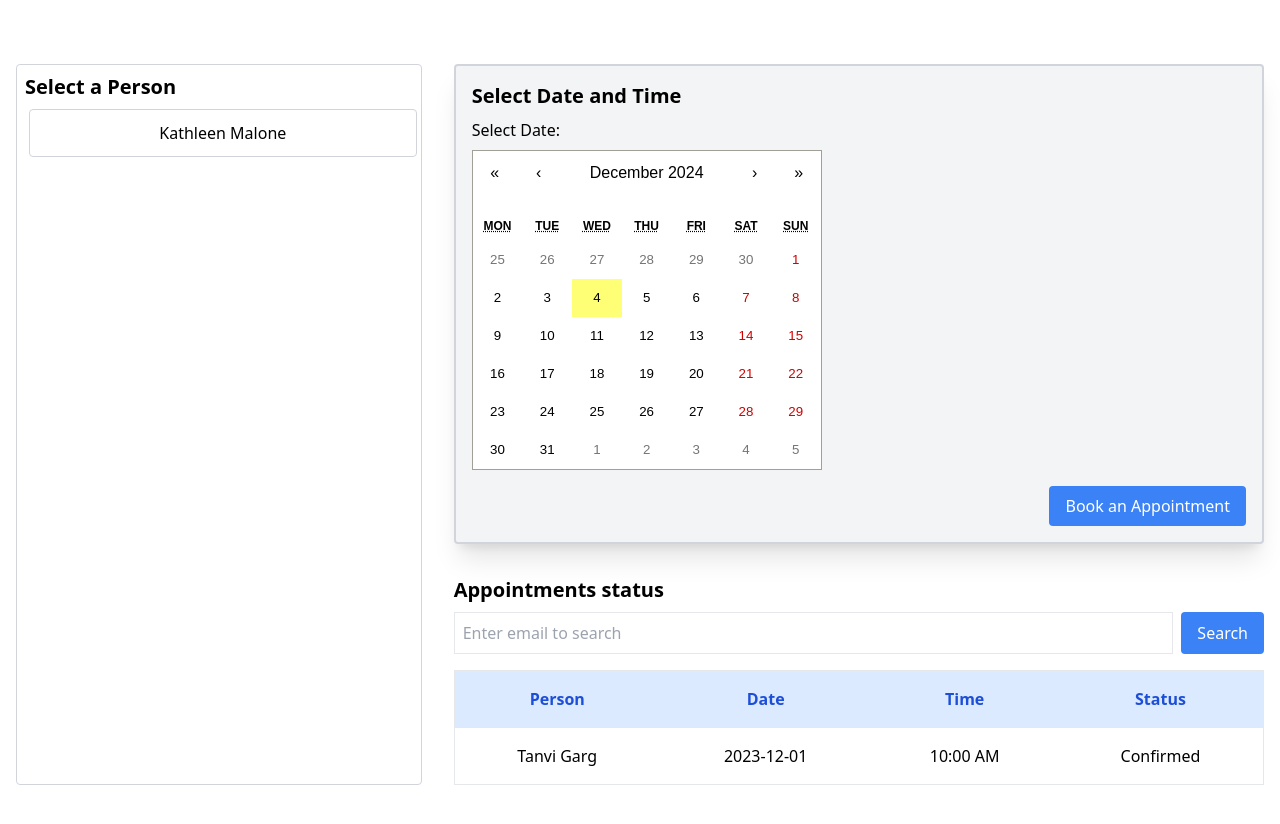
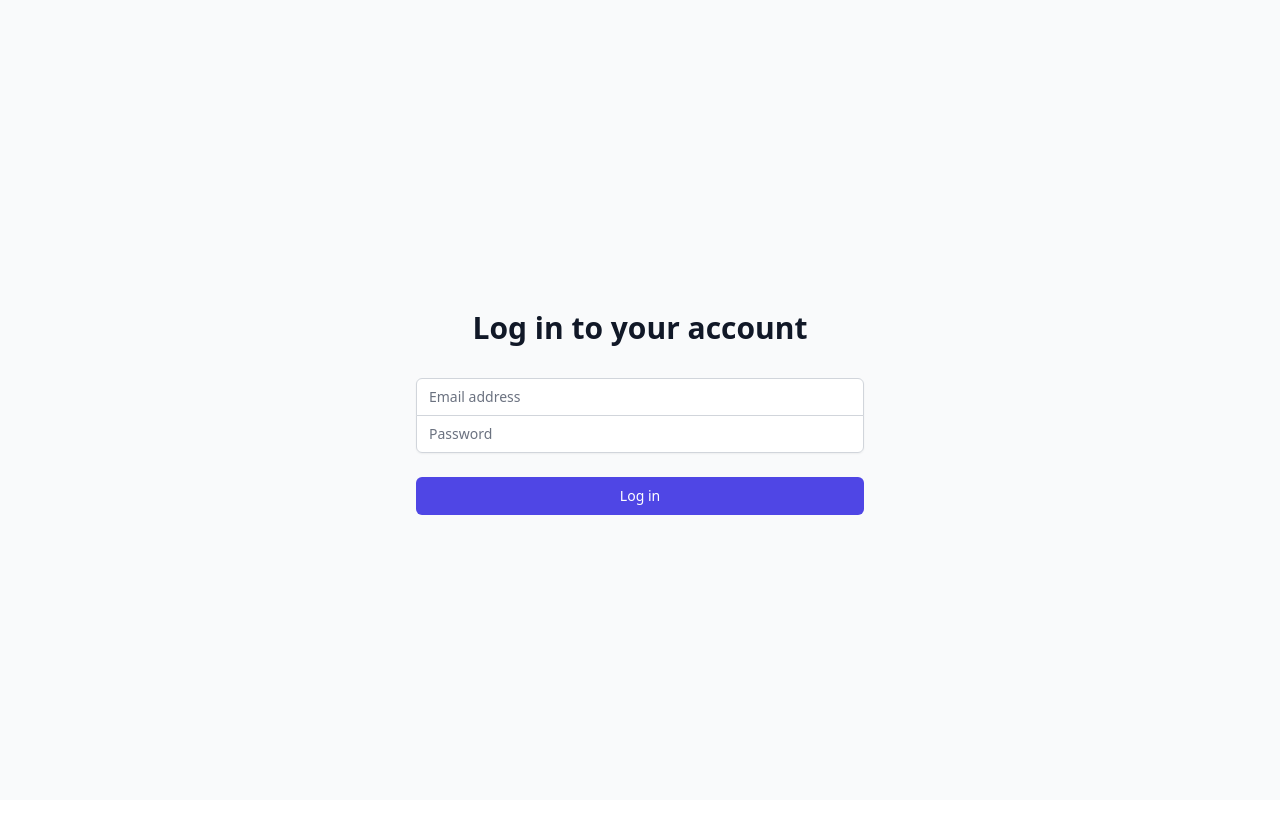
Before and after one commit to tgarg912/project3, a Next.js app: page / in a window 1280 px wide. Shown: the top 824 px of the page. After the commit the page ends 800 px from the top, so only its background shows below. Built offline with nearby package versions, Linux system fonts and the light colour scheme.

Commit message:
added login functionality

```diff
--- a/pages/index.js
+++ b/pages/index.js
@@ -4,28 +4,52 @@
 
 export default function Home() {
   const [isModal, setIsModal] = useState(false);
+  const [isLoggedIn, setIsLoggedIn] = useState(false);
+  const [email, setEmail] = useState("");
+  const [password, setPassword] = useState("");
 
+  const hardcodedEmail = "admin@example.com";
+  const hardcodedPassword = "password123";
+
+  const handleInputChange = (e) => {
+    const { name, value } = e.target;
+    if (name === "email") {
+      setEmail(value);
+    } else if (name === "password") {
+      setPassword(value);
+    }
+  };
+
+  const handleSubmit = (e) => {
+    e.preventDefault();
+    if (email === hardcodedEmail && password === hardcodedPassword) {
+      setIsLoggedIn(true);
+    } else {
+      setError("Invalid email or password");
+    }
+  };
+
+  if (isLoggedIn) {
     return (
       <>
         <div
           className={`fixed z-10 ${isModal ? "block" : "hidden"
-          } inset-0 flex items-center justify-center`}
-        aria-labelledby="modal-title"
+            } inset-0 flex items-center justify-center`} aria-labelledby="modal-title"
           role="dialog"
           aria-modal="true"
         >
-        <div className="fixed inset-0 bg-gray-500 bg-opacity-75 transition-opacity"></div>
-        <div className="relative z-10 w-full max-w-screen-md overflow-y-auto">
-          <div className="flex flex-col items-center justify-center p-4 text-center">
-            <div className="relative w-full transform overflow-hidden rounded-lg bg-white text-left shadow-xl transition-all sm:my-2 sm:w-full sm:max-w-lg">
+          <div class="fixed inset-0 bg-gray-500 bg-opacity-75 transition-opacity"></div>
+          <div class="relative z-10 w-full max-w-screen-md overflow-y-auto">
+            <div class="flex flex-col items-center justify-center p-4 text-center">
+              <div class="relative w-full transform overflow-hidden rounded-lg bg-white text-left shadow-xl transition-all sm:my-2 sm:w-full sm:max-w-lg">
 
                 <button
                   onClick={() => setIsModal(false)}
-                className="absolute top-2 right-2 justify-center rounded-full bg-red-500 hover:bg-red-600 flex focus:outline-none border-2 items-center sm:top-4 sm:right-4 sm:p-3 sm:w-10 sm:h-10 md:w-12 md:h-12"
+                  class="absolute top-2 right-2 justify-center rounded-full bg-red-500 hover:bg-red-600 flex focus:outline-none border-2 items-center sm:top-4 sm:right-4 sm:p-3 sm:w-10 sm:h-10 md:w-12 md:h-12"
                 >
                   <svg
                     xmlns="http://www.w3.org/2000/svg"
-                  className="md:h-14 md:w-14 h-7 w-7 focus:ring focus:ring-red-400 text-white"
+                    class="md:h-14 md:w-14 h-7 w-7 focus:ring focus:ring-red-400 text-white"
                     fill="none"
                     viewBox="0 0 24 24"
                     stroke="currentColor"
@@ -39,52 +63,52 @@
                   </svg>
                 </button>
 
-              <form className="bg-white px-4 pb-4 pt-5 sm:p-6 sm:pb-4">
-                <h3 className="text-xl font-semibold mb-4">Appointment Request</h3>
-                <div className="mb-4">
-                  <label className="block mb-1">Student Name:</label>
+                <form class="bg-white px-4 pb-4 pt-5 sm:p-6 sm:pb-4">
+                  <h3 class="text-xl font-semibold mb-4">Appointment Request</h3>
+                  <div class="mb-4">
+                    <label class="block mb-1">Student Name:</label>
                     <input
                       type="text"
                       name="studentName"
-                    className="w-full border border-gray-300 rounded px-3 py-2"
+                      class="w-full border border-gray-300 rounded px-3 py-2"
                       placeholder="Student Name"
                       required
                     />
                   </div>
-                <div className="mb-4">
-                  <label className="block mb-1">Student's Class:</label>
+                  <div class="mb-4">
+                    <label class="block mb-1">Student's Class:</label>
                     <input
                       type="text"
                       name="studentClass"
-                    className="w-full border border-gray-300 rounded px-3 py-2"
+                      class="w-full border border-gray-300 rounded px-3 py-2"
                       placeholder="Student's Class"
                       required
                     />
                   </div>
-                <div className="mb-4">
-                  <label className="block mb-1">School Email:</label>
+                  <div class="mb-4">
+                    <label class="block mb-1">School Email:</label>
                     <input
                       type="email"
                       name="schoolEmail"
-                    className="w-full border border-gray-300 rounded px-3 py-2"
+                      class="w-full border border-gray-300 rounded px-3 py-2"
                       placeholder="School Email"
                       required
                     />
                   </div>
-                <div className="mb-4">
-                  <label className="block mb-1">Reason for Appointment:</label>
+                  <div class="mb-4">
+                    <label class="block mb-1">Reason for Appointment:</label>
                     <textarea
                       name="reason"
                       rows="4"
-                    className="w-full border border-gray-300 rounded px-3 py-2"
+                      class="w-full border border-gray-300 rounded px-3 py-2"
                       placeholder="Enter your reason for the appointment"
                       required
                     ></textarea>
                   </div>
-                <div className="text-center">
+                  <div class="text-center">
                     <button
                       type="submit"
-                    className="bg-blue-500 text-white px-4 py-2 rounded hover:bg-blue-600"
+                      class="bg-blue-500 text-white px-4 py-2 rounded hover:bg-blue-600"
                     >
                       Submit Request
                     </button>
@@ -115,7 +139,7 @@
                 <div className="flex flex-col md:flex-row gap-4">
                   <div className="w-full md:w-1/2">
                     <label className="block mb-2">Select Date:</label>
-                  <Calendar/>
+                    <Calendar />
 
                     <div className="hidden"></div>
                   </div>
@@ -130,49 +154,49 @@
                   </button>
                 </div>
               </div>
-            <div className="mt-8">
-              <h2 className="text-xl font-semibold mb-2">Appointments status</h2>
+              <div class="mt-8">
+                <h2 class="text-xl font-semibold mb-2">Appointments</h2>
 
-              <div className="flex mb-4">
+                <div class="flex mb-4">
                   <input
                     type="email"
                     placeholder="Enter email to search"
-                  className="border p-2 flex-grow"
+                    class="border p-2 flex-grow"
                   />
                   <button
-                  className="bg-blue-500 text-white px-4 py-2 ml-2 rounded hover:bg-blue-600"
+                    class="bg-blue-500 text-white px-4 py-2 ml-2 rounded hover:bg-blue-600"
                   >
                     Search
                   </button>
                 </div>
 
-              <table className="w-full border border-collapse">
+                <table class="w-full border border-collapse">
                   <thead>
-                  <tr className="bg-blue-100">
-                    <th className="p-4 text-blue-700">Person</th>
-                    <th className="p-4 text-blue-700">Date</th>
-                    <th className="p-4 text-blue-700">Time</th>
-                    <th className="p-4 text-blue-700">Status</th>
+                    <tr class="bg-blue-100">
+                      <th class="p-4 text-blue-700">Person</th>
+                      <th class="p-4 text-blue-700">Date</th>
+                      <th class="p-4 text-blue-700">Time</th>
+                      <th class="p-4 text-blue-700">Status</th>
                     </tr>
                   </thead>
                   <tbody>
-                  <tr className="border-t">
-                    <td className="p-4">
-                      <div className="flex justify-center">
+                    <tr class="border-t">
+                      <td class="p-4">
+                        <div class="flex justify-center">
                           Tanvi Garg
                         </div>
                       </td>
-                    <td className="p-4">
-                      <div className="flex justify-center">
+                      <td class="p-4">
+                        <div class="flex justify-center">
                           2023-12-01
                         </div>
                       </td>
-                    <td className="p-4">
-                      <div className="flex justify-center">
+                      <td class="p-4">
+                        <div class="flex justify-center">
                           10:00 AM
                         </div>
                       </td>
-                    <td className="p-4 text-center">
+                      <td class="p-4 text-center">
                         Confirmed
                       </td>
                     </tr>
@@ -185,5 +209,65 @@
           </div>
         </div>
       </>
+    )
+  }
+
+  return (
+    <>
+      <div className="min-h-screen flex items-center justify-center bg-gray-50 py-12 px-4 sm:px-6 lg:px-8">
+        <div className="max-w-md w-full space-y-8">
+          <div>
+            <h2 className="mt-6 text-center text-3xl font-extrabold text-gray-900">
+              Log in to your account
+            </h2>
+          </div>
+          <form className="mt-8 space-y-6" onSubmit={handleSubmit}>
+            <div className="rounded-md shadow-sm -space-y-px">
+              <div>
+                <label htmlFor="email-address" className="sr-only">
+                  Email address
+                </label>
+                <input
+                  id="email-address"
+                  name="email"
+                  type="email"
+                  autoComplete="email"
+                  required
+                  value={email}
+                  onChange={handleInputChange}
+                  className="appearance-none rounded-none relative block w-full px-3 py-2 border border-gray-300 placeholder-gray-500 text-gray-900 rounded-t-md focus:outline-none focus:ring-indigo-500 focus:border-indigo-500 focus:z-10 sm:text-sm"
+                  placeholder="Email address"
+                />
+              </div>
+              <div>
+                <label htmlFor="password" className="sr-only">
+                  Password
+                </label>
+                <input
+                  id="password"
+                  name="password"
+                  type="password"
+                  autoComplete="current-password"
+                  required
+                  value={password}
+                  onChange={handleInputChange}
+                  className="appearance-none rounded-none relative block w-full px-3 py-2 border border-gray-300 placeholder-gray-500 text-gray-900 rounded-b-md focus:outline-none focus:ring-indigo-500 focus:border-indigo-500 focus:z-10 sm:text-sm"
+                  placeholder="Password"
+                />
+              </div>
+            </div>
+
+            <div>
+              <button
+                type="submit"
+                className="group relative w-full flex justify-center py-2 px-4 border border-transparent text-sm font-medium rounded-md text-white bg-indigo-600 hover:bg-indigo-700 focus:outline-none focus:ring-2 focus:ring-offset-2 focus:ring-indigo-500"
+              >
+                Log in
+              </button>
+            </div>
+          </form>
+        </div>
+      </div>
+    </>
   );
 }
```
Lines whose indentation alone changed are shown as unchanged.
